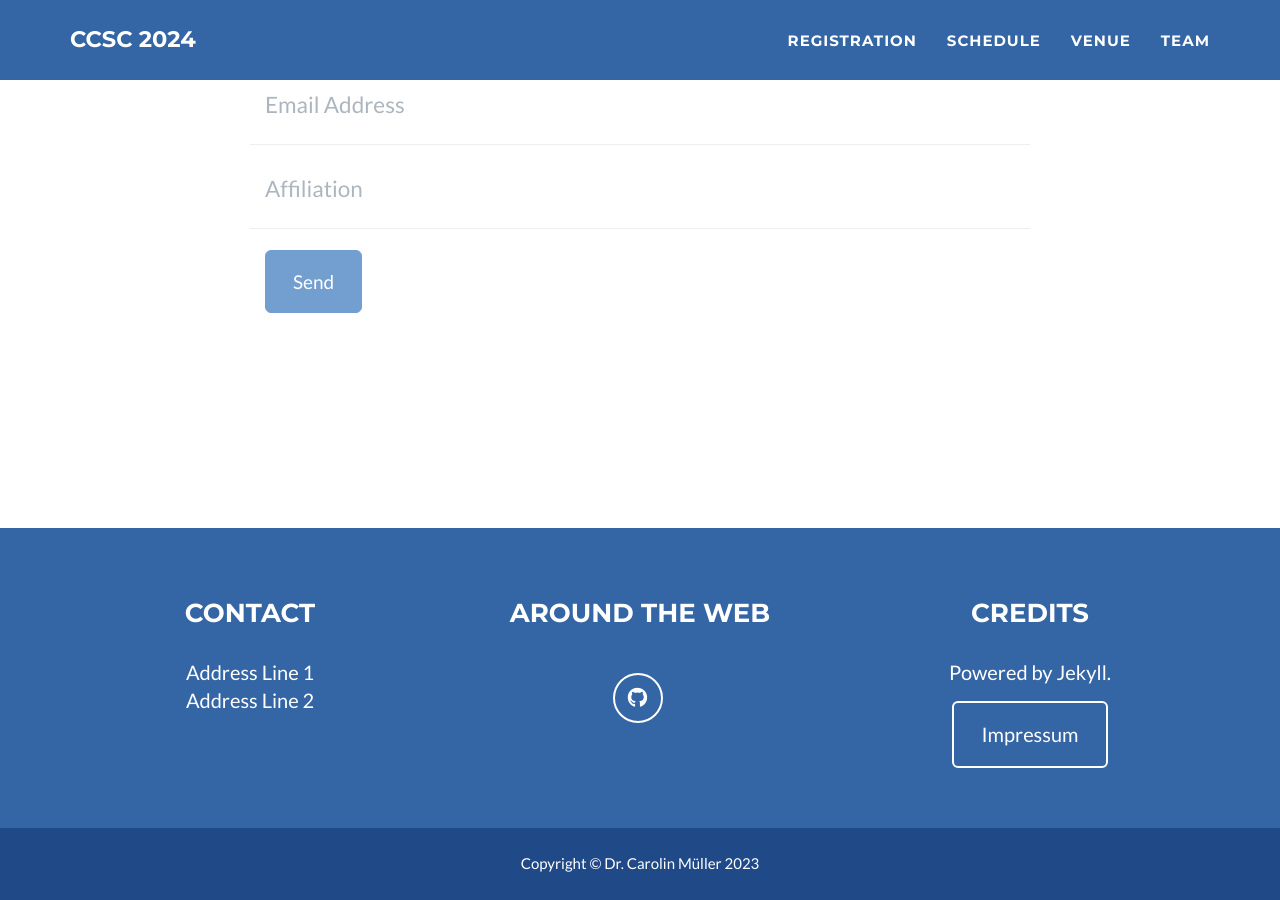
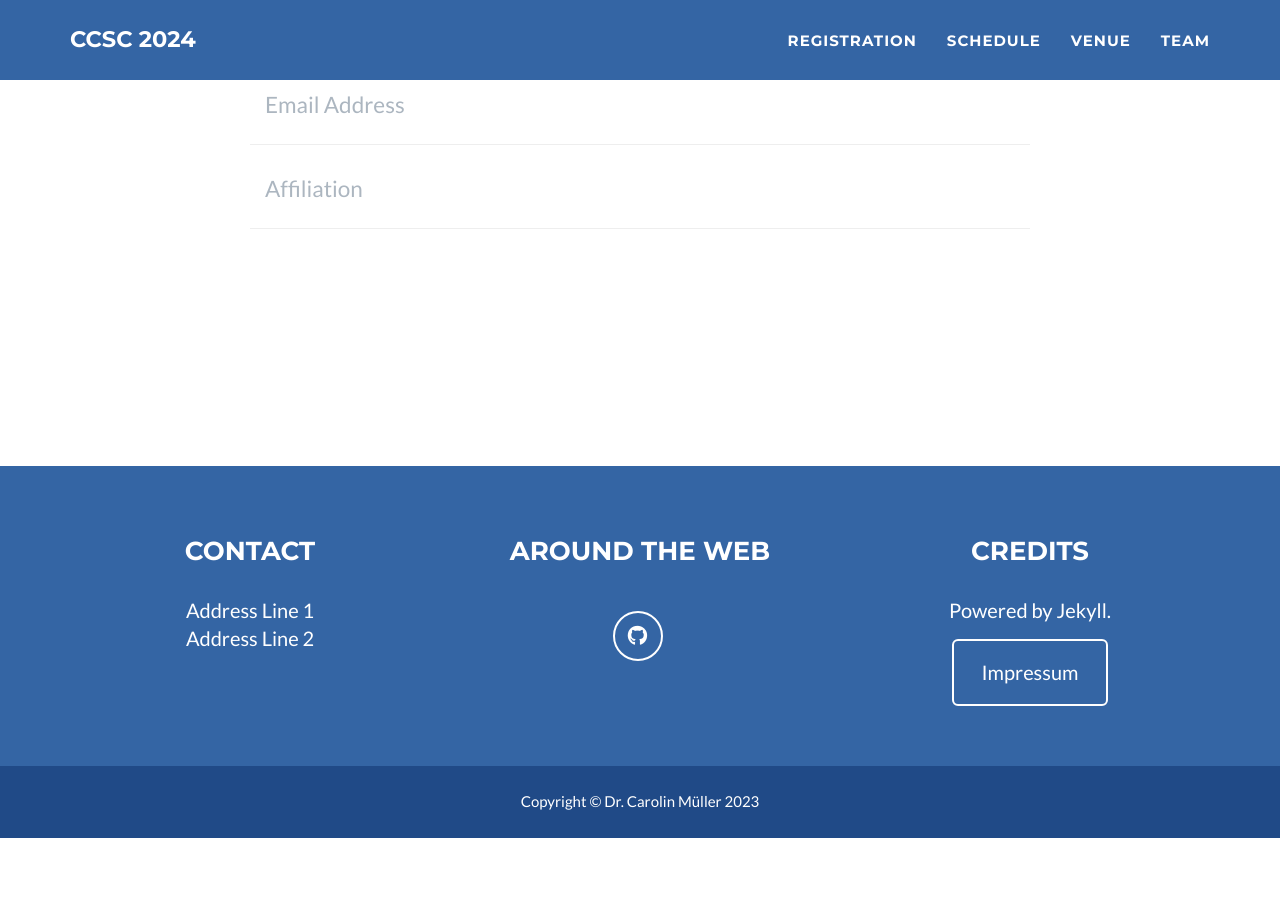
Before and after one commit to ccsc2024/ccsc2024.github.io, a Jekyll site: the page built from registration.html, in a window 1280 px wide and 900 px high, scrolled down 502 px. Built offline with Jekyll 4.4.1, drawn with Linux system fonts in a browser that asks for light colours; after the commit the page ends 1340 px from its top, so only the background shows below that.

Commit message:
Update registration.html

```diff
--- a/registration.html
+++ b/registration.html
@@ -62,7 +62,7 @@ layout: page
           <div class="row">
             <div class="form-group col-xs-12">
               <!-- btn btn-success btn-lg -->
-              <button type="submit" class="btn btn-success btn-lg">Send</button>
+              <!-- <button type="submit" class="btn btn-success btn-lg">Send</button> -->
             </div>
           </div>
         </form>
```
